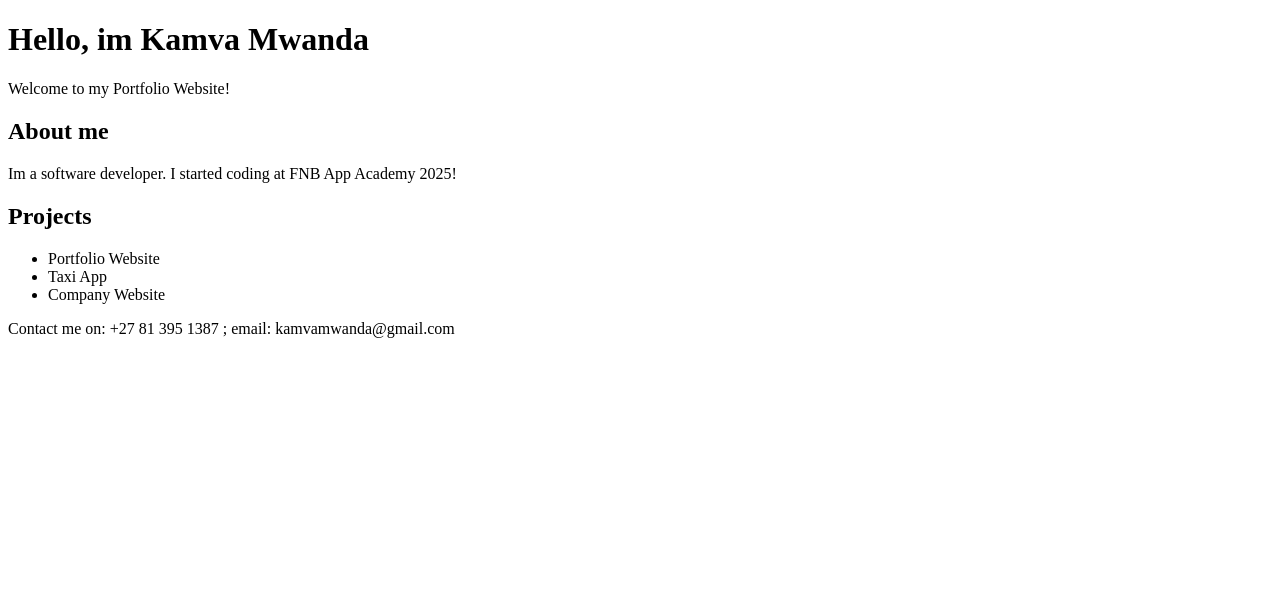
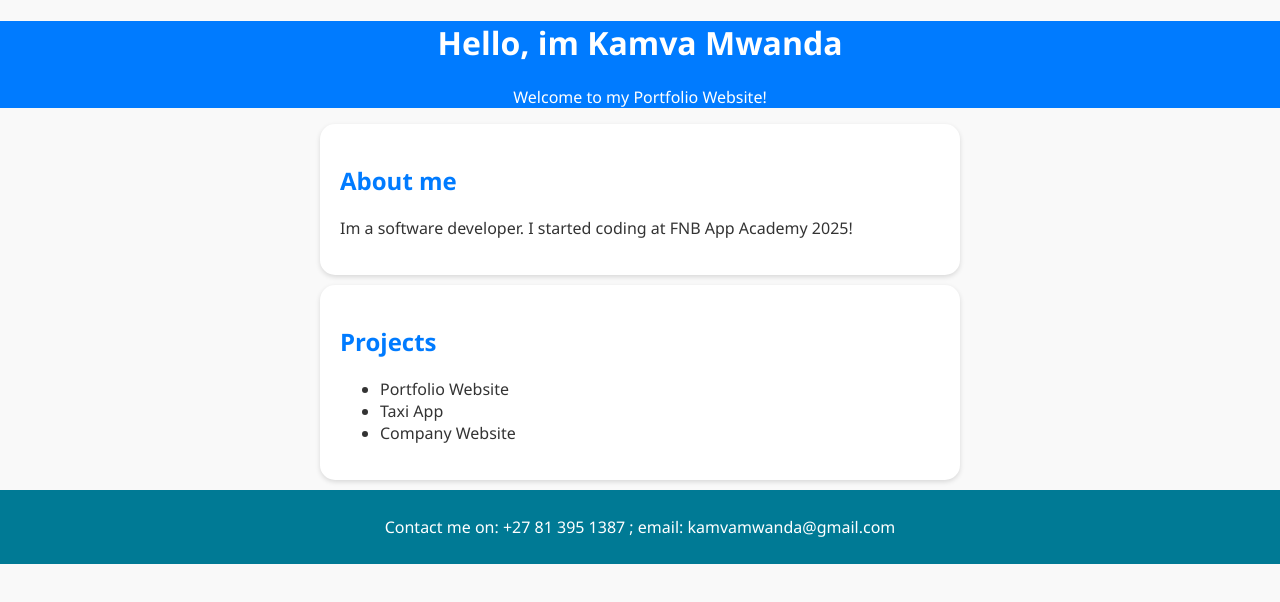
Before and after one commit to Kamvaz/Portfolio-website-Kamva, a plain HTML site: page index.html in a window 1280 px wide. Drawn offline with Linux system fonts and the light colour scheme.

Commit message:
added some styling to our portfolio webstite
first version of portfolio done

```diff
--- a/index.html
+++ b/index.html
@@ -4,12 +4,12 @@
     <meta charset="UTF-8">
     <meta name="viewport" content="width=device-width, initial-scale=1.0">
     <title>Kamva Mwanda - Protfolio</title>
+    <link rel="stylesheet" href="style.css">
 </head>
-<body>
+    <body>
         <header>
             <h1>Hello, im Kamva Mwanda</h1>
             <p>Welcome to my Portfolio Website!</p>
-            <link rel="stylesheet" href="style.css">
         </header>
 
         <section class="about">
--- a/style.css
+++ b/style.css
@@ -1,4 +1,4 @@
-boby{
+body {
     font-family: 'Segoe UI', Tahoma, Geneva, Verdana, sans-serif;
     background: #f9f9f9;
     color: #333;
@@ -6,6 +6,32 @@ boby{
     padding: 0;
 }
 
-header{
-    background: none;
+header {
+    background: #007bff;
+    color: white;
+    padding: 20;
+    text-align: center;
 }
+
+section {
+    padding: 20px;
+    margin: 10px auto;
+    max-width: 600px;
+    background: white;
+    border-radius: 15px;
+    box-shadow: 0 2px 5px rgba(0,0,0,0.133);
+}
+
+h2{
+    color: #007bff;
+}
+
+footer{
+    text-align: center;
+    padding: 10px;
+    background: #007a95;
+    color: #ffffff;
+}
+.about {
+    padding: 20px;
+}
```
